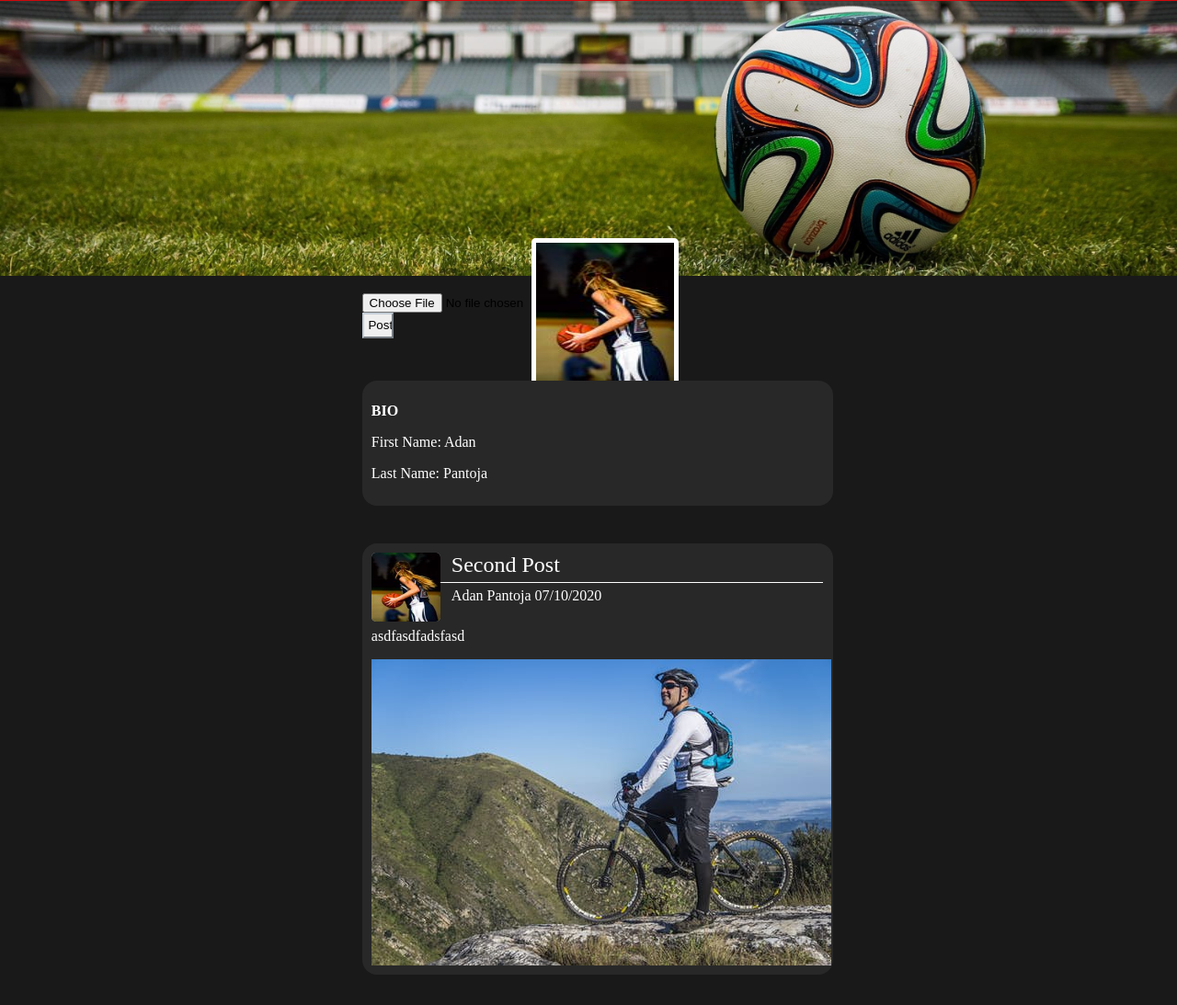
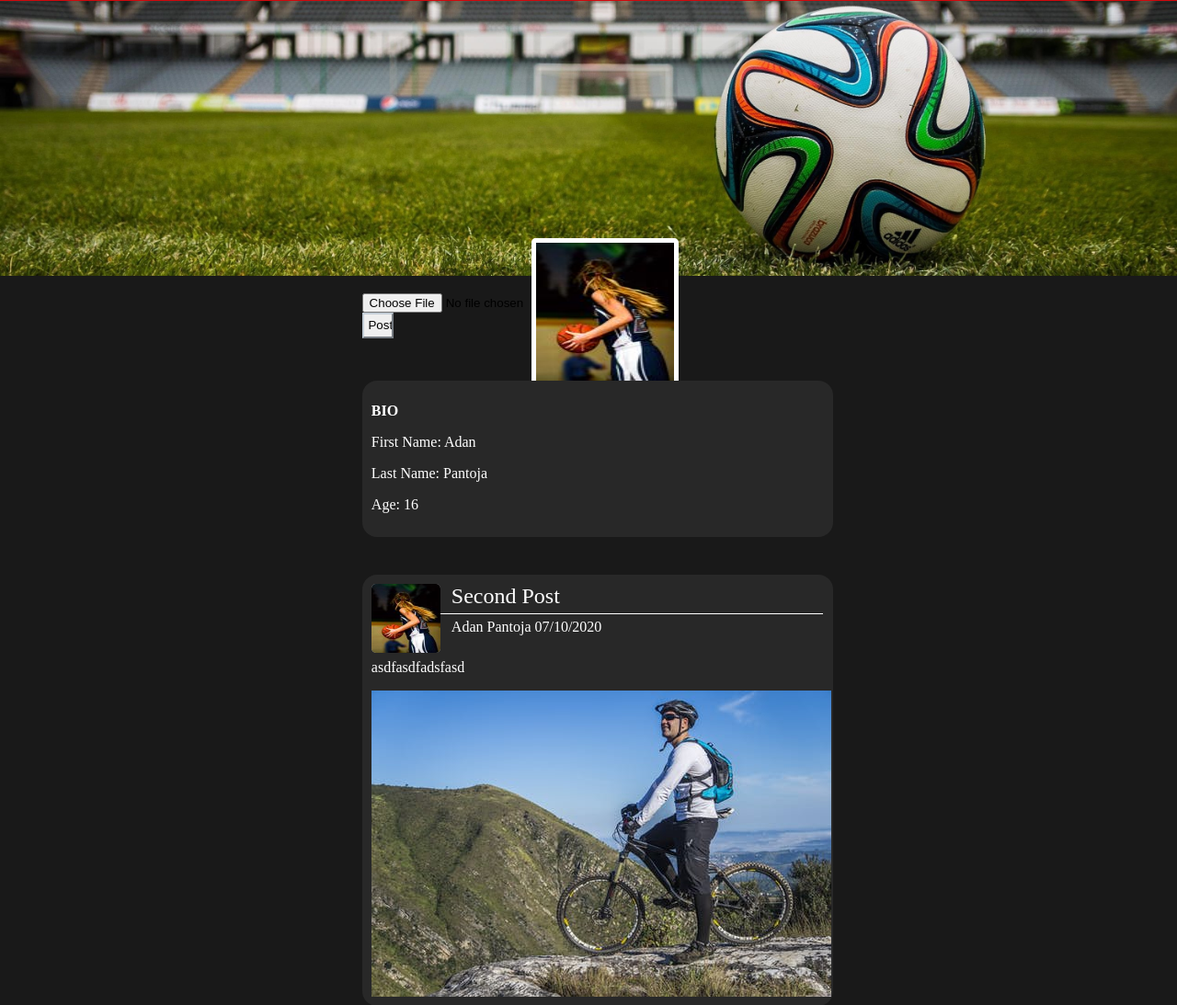
Before and after one commit to pantojaa/SSM, a Flask app: page /profile in a window 1280 px wide. Shown: the part 61-1154 px from the top of the page at 92% size. Before the commit the page ends 1111 px from the top, so only its background shows below. Run offline with Flask 2, Linux system fonts and the light colour scheme; a user stored in the database is signed in; data comes from the database, SQL or seed files in the repository; some libraries are stand-ins or nearby versions.

Commit message:
Updated Age

```diff
--- a/endzone/templates/profile.html
+++ b/endzone/templates/profile.html
@@ -28,6 +28,7 @@
 				<h2>BIO</h2>
 				<p>First Name: {{ current_user.first_name }}</p>
 				<p>Last Name: {{ current_user.last_name }}</p>
+				<p>Age: 16</p>
 			</article>
 
 			{% for post in posts %}
```
